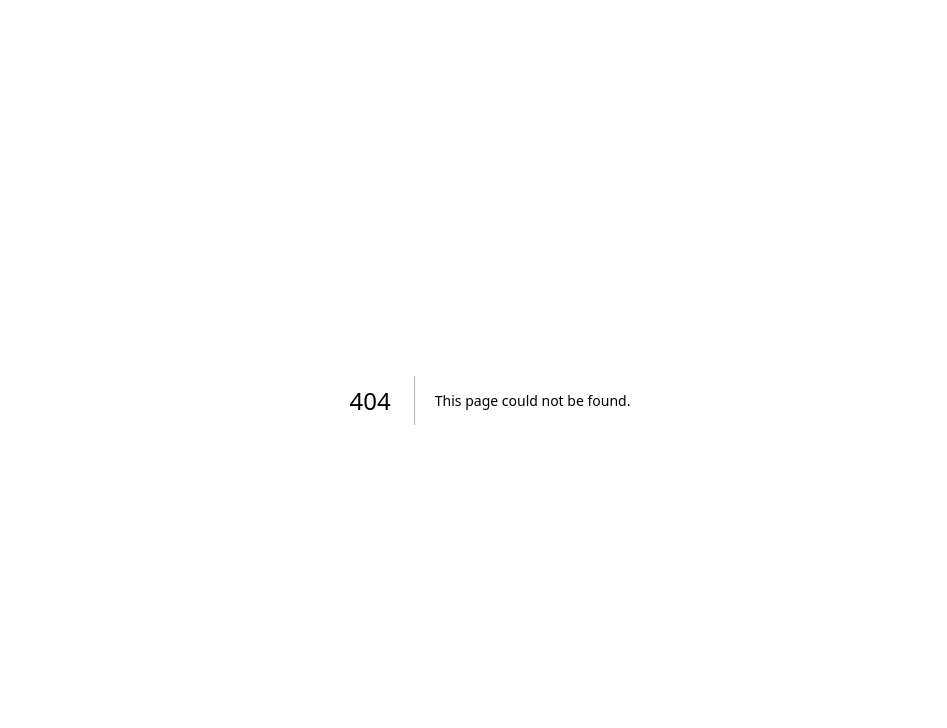
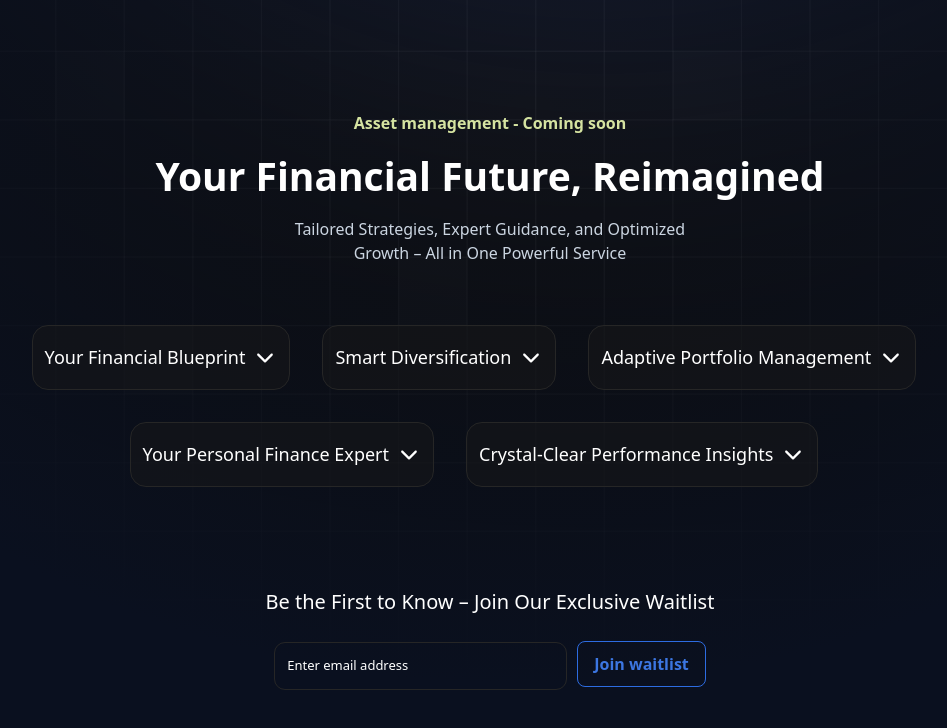
Before and after one commit to olamide-81/rb, a Next.js app: page /asset_management in a window 1280 px wide. Before the commit this address had no page. Shown: the top 728 px of the page, without its empty margins (150-1097 px from the left). Built offline with nearby package versions, Linux system fonts and the light colour scheme.

Commit message:
asset mgt page done

```diff
--- /dev/null
+++ b/pages/asset_management.tsx
@@ -0,0 +1,67 @@
+import { IoIosArrowDown } from "react-icons/io";
+
+const AssetManagememt = () => {
+  return (
+    <div className="bg-[#0D0D0D] flex items-center h-screen w-full bg-hero text-white justify-center px-[7%]">
+      <div>
+        <div className="w-full max-w-[1440px] text-center">
+          <h1 className="text-[#D5E3A1] pb-3 font-semibold">
+            Asset management - Coming soon
+          </h1>
+          <h1 className="text-[39px] font-semibold pb-3 text-center">
+            Your Financial Future, Reimagined
+          </h1>
+          <div className="px-[27%] pb-[60px] text-[#CBD5E1] ">
+            <p>
+              Tailored Strategies, Expert Guidance, and Optimized Growth – All
+              in One Powerful Service
+            </p>
+          </div>
+          <div className="mb-8">
+            <div className="border-[1.5px] bg-[#1A1A1A] bg-opacity-45 border-[#262626] rounded-[16px] py-[18px] px-[12px] gap-2 text-[18px] inline-flex items-center justify-between mr-8">
+              <h1 className="font-medium">Your Financial Blueprint</h1>
+              <IoIosArrowDown size={24} />
+            </div>
+            <div className="border-[1.5px] bg-[#1A1A1A] bg-opacity-45 border-[#262626] rounded-[16px] py-[18px] px-[12px] gap-2 text-[18px] inline-flex items-center justify-between mr-8">
+              <h1 className="font-medium">Smart Diversification</h1>
+              <IoIosArrowDown size={24} />
+            </div>
+            <div className="border-[1.5px] bg-[#1A1A1A] bg-opacity-45 border-[#262626] rounded-[16px] py-[18px] px-[12px] gap-2 text-[18px] inline-flex items-center justify-between mr-8">
+              <h1 className="font-medium">Adaptive Portfolio Management</h1>
+              <IoIosArrowDown size={24} />
+            </div>
+          </div>
+          <div className="mb-[100px]">
+            <div className="border-[1.5px] bg-[#1A1A1A] bg-opacity-45 border-[#262626] rounded-[16px] py-[18px] px-[12px] gap-2 text-[18px] inline-flex items-center justify-between mr-8">
+              <h1 className="font-medium">Your Personal Finance Expert</h1>
+              <IoIosArrowDown size={24} />
+            </div>
+            <div className="border-[1.5px] bg-[#1A1A1A] bg-opacity-45 border-[#262626] rounded-[16px] py-[18px] px-[12px] gap-2 text-[18px] inline-flex items-center justify-between mr-8">
+              <h1 className="font-medium">
+                Crystal-Clear Performance Insights
+              </h1>
+              <IoIosArrowDown size={24} />
+            </div>
+          </div>
+          <div>
+            <h1 className="font-medium text-[20px] pb-6">
+              Be the First to Know – Join Our Exclusive Waitlist
+            </h1>
+            <div>
+              <input
+                type="text"
+                className="py-[13px] max-w-[293px] text-[13px] w-full px-[12px] outline-none rounded-[11px] bg-transparent border-[1.5px] mr-[10px] border-[#262626] placeholder:text-white"
+                placeholder="Enter email address"
+              />
+              <button className="py-[10px] px-[16px] border-[1.5px] border-[#2D6CE1] text-[#3C76E1] font-semibold rounded-[8px]">
+                Join waitlist
+              </button>
+            </div>
+          </div>
+        </div>
+      </div>
+    </div>
+  );
+};
+
+export default AssetManagememt;
--- a/styles/globals.css
+++ b/styles/globals.css
@@ -31,35 +31,8 @@ body {
     text-wrap: balance;
   }
 }
-@font-face {
-  font-family: switzerBold;
-  src: url(../public/font/switzer/Switzer-Bold.ttf);
+
+.bg-hero {
+  background-image: url("../public/assets/img/Modern\ -\ 2.svg");
+  background-repeat: no-repeat;
 }
-@font-face {
-  font-family: switzerRegular;
-  src: url(../public/font/switzer/Switzer-Regular.ttf);
-}
-@font-face {
-  font-family: switzerMedium;
-  src: url(../public/font/switzer/Switzer-Medium.ttf);
-}
-@font-face {
-  font-family: switzerSemibold;
-  src: url(../public/font/switzer/Switzer-Semibold.ttf);
-}
-@font-face {
-  font-family: switzerBlack;
-  src: url(../public/font/switzer/Switzer-Black.ttf);
-}
-@font-face {
-  font-family: switzerLight;
-  src: url(../public/font/switzer/Switzer-Light.ttf);
-}
-@font-face {
-  font-family: switzerExtrabold;
-  src: url(../public/font/switzer/Switzer-Extrabold.ttf);
-}
-@font-face {
-  font-family: switzerExtralight;
-  src: url(../public/font/switzer/Switzer-Extralight.ttf);
-}
--- a/tailwind.config.ts
+++ b/tailwind.config.ts
@@ -1,5 +1,4 @@
 import type { Config } from "tailwindcss";
-
 const config: Config = {
   content: [
     "./pages/**/*.{js,ts,jsx,tsx,mdx}",
```
Also changed, not shown: public/assets/img/Modern - 2.svg (added).
